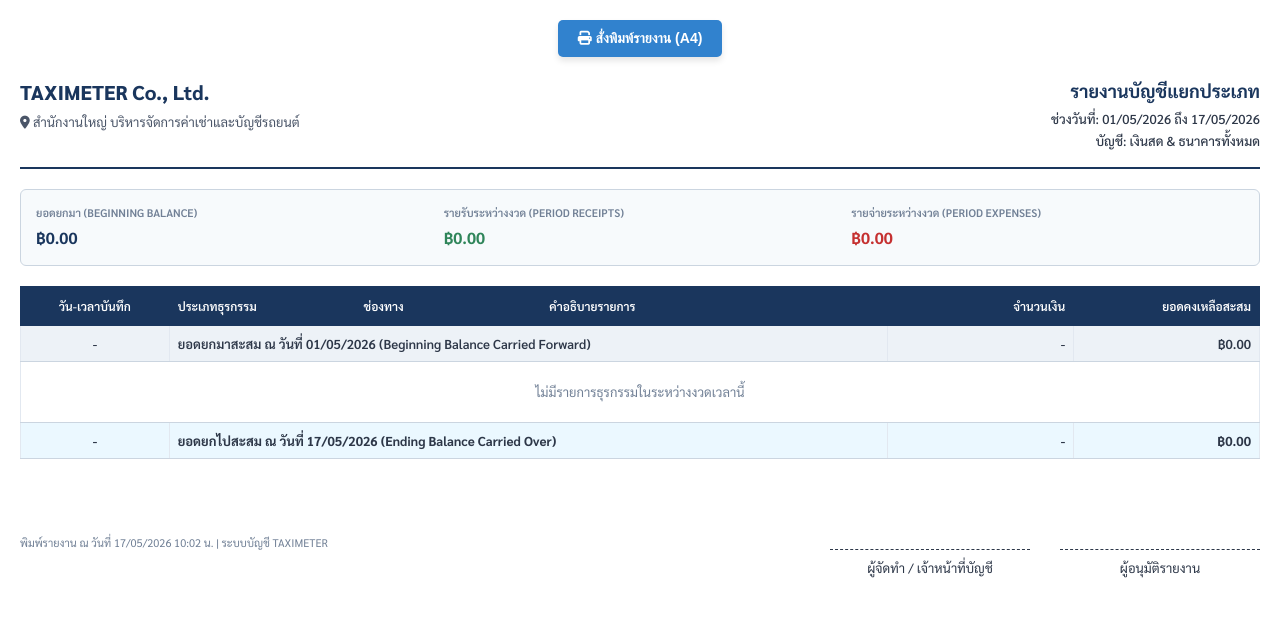
After one commit to anamaomexness-cmd/TAXIMETER, a Flask app: page /admin/ledger/print in a window 1280 px wide. The commit adds this page. Shown: the top 617 px of the page. Run offline with Flask 3, Linux system fonts and the light colour scheme; the visitor is signed in with stand-in values (Sample User, id 1); data that the repository does not hold is empty.

Commit message:
feat: Add print-optimized Cash Ledger Report with Date Range filters

```diff
--- a/app.py
+++ b/app.py
@@ -1221,6 +1221,132 @@ def delete_ledger_transaction(tx_id):
         flash(f"เกิดข้อผิดพลาดในการลบ: {str(e)}", "danger")
     return redirect(url_for('manage_ledger'))
 
+@app.route('/admin/ledger/print')
+@admin_required
+def print_ledger_report():
+    client = supabase_admin if supabase_admin else supabase
+    start_date = request.args.get('start_date')
+    end_date = request.args.get('end_date')
+    method_filter = request.args.get('method', 'all')  # 'all', 'cash', 'bank'
+
+    if not start_date:
+        start_date = date.today().replace(day=1).isoformat()
+    if not end_date:
+        end_date = date.today().isoformat()
+
+    try:
+        txs = client.table('ledger_transactions').select('*').order('transaction_date', desc=False).order('created_at', desc=False).execute().data
+    except Exception as e:
+        print(f"Error fetching ledger for print: {e}")
+        txs = []
+
+    beginning_balance = 0
+    period_transactions = []
+
+    total_income = 0
+    total_expense = 0
+
+    for tx in txs:
+        cat = tx['category']
+        method = tx['payment_method']
+        amt = float(tx['amount'])
+
+        effect = 0
+        if cat == 'income':
+            if method_filter == 'all' or method == method_filter:
+                effect = amt
+        elif cat == 'expense':
+            if method_filter == 'all' or method == method_filter:
+                effect = -amt
+        elif cat == 'bank_deposit':
+            if method_filter == 'all':
+                effect = 0
+            elif method_filter == 'cash':
+                effect = -amt
+            elif method_filter == 'bank':
+                effect = amt
+        elif cat == 'bank_withdrawal':
+            if method_filter == 'all':
+                effect = 0
+            elif method_filter == 'cash':
+                effect = amt
+            elif method_filter == 'bank':
+                effect = -amt
+
+        tx_date = tx['transaction_date'][:10]
+
+        if tx_date < start_date:
+            beginning_balance += effect
+        elif start_date <= tx_date <= end_date:
+            if method_filter == 'all' or method == method_filter or cat in ['bank_deposit', 'bank_withdrawal']:
+                period_transactions.append(tx)
+
+    current_running = beginning_balance
+    report_txs = []
+
+    for tx in period_transactions:
+        cat = tx['category']
+        method = tx['payment_method']
+        amt = float(tx['amount'])
+
+        effect = 0
+        if cat == 'income':
+            if method_filter == 'all' or method == method_filter:
+                effect = amt
+                total_income += amt
+        elif cat == 'expense':
+            if method_filter == 'all' or method == method_filter:
+                effect = -amt
+                total_expense += amt
+        elif cat == 'bank_deposit':
+            if method_filter == 'all':
+                effect = 0
+            elif method_filter == 'cash':
+                effect = -amt
+                total_expense += amt
+            elif method_filter == 'bank':
+                effect = amt
+                total_income += amt
+        elif cat == 'bank_withdrawal':
+            if method_filter == 'all':
+                effect = 0
+            elif method_filter == 'cash':
+                effect = amt
+                total_income += amt
+            elif method_filter == 'bank':
+                effect = -amt
+                total_expense += amt
+
+        current_running += effect
+        tx['running_balance'] = current_running
+        report_txs.append(tx)
+
+    try:
+        start_dt = datetime.strptime(start_date, '%Y-%m-%d')
+        end_dt = datetime.strptime(end_date, '%Y-%m-%d')
+        start_thai = start_dt.strftime('%d/%m/%Y')
+        end_thai = end_dt.strftime('%d/%m/%Y')
+    except Exception:
+        start_thai = start_date
+        end_thai = end_date
+
+    try:
+        config = client.table('system_settings').select('*').single().execute().data
+    except Exception:
+        config = None
+
+    return render_template('admin/ledger_report_print.html',
+                           transactions=report_txs,
+                           start_date=start_thai,
+                           end_date=end_thai,
+                           method_filter=method_filter,
+                           beginning_balance=beginning_balance,
+                           ending_balance=current_running,
+                           total_income=total_income,
+                           total_expense=total_expense,
+                           config=config,
+                           today=datetime.now())
+
 # --- Driver Routes ---
 
 @app.route('/driver')
--- /dev/null
+++ b/templates/admin/ledger_report_print.html
@@ -0,0 +1,297 @@
+<!DOCTYPE html>
+<html lang="th">
+<head>
+    <meta charset="UTF-8">
+    <title>รายงานบัญชีแยกประเภท - TAXIMETER</title>
+    <link href="https://fonts.googleapis.com/css2?family=Sarabun:wght@300;400;500;600;700;800&display=swap" rel="stylesheet">
+    <link rel="stylesheet" href="https://cdnjs.cloudflare.com/ajax/libs/font-awesome/6.4.0/css/all.min.css">
+    <style>
+        :root {
+            --primary: #1a365d;
+            --text: #2d3748;
+            --border: #cbd5e0;
+        }
+        body {
+            font-family: 'Sarabun', sans-serif;
+            color: var(--text);
+            margin: 0;
+            padding: 20px;
+            font-size: 13px;
+            line-height: 1.5;
+            background-color: #fff;
+        }
+        .header {
+            display: flex;
+            justify-content: space-between;
+            align-items: flex-start;
+            border-bottom: 2px solid var(--primary);
+            padding-bottom: 15px;
+            margin-bottom: 20px;
+        }
+        .company-info h1 {
+            font-size: 20px;
+            font-weight: 800;
+            color: var(--primary);
+            margin: 0 0 5px 0;
+        }
+        .company-info p {
+            margin: 2px 0;
+            color: #4a5568;
+        }
+        .report-title {
+            text-align: right;
+        }
+        .report-title h2 {
+            font-size: 18px;
+            font-weight: 700;
+            margin: 0 0 5px 0;
+            color: var(--primary);
+        }
+        .report-title p {
+            margin: 2px 0;
+            font-weight: 500;
+        }
+        .meta-grid {
+            display: grid;
+            grid-template-columns: repeat(3, 1fr);
+            gap: 15px;
+            margin-bottom: 20px;
+            background-color: #f7fafc;
+            border: 1px solid var(--border);
+            padding: 15px;
+            border-radius: 6px;
+        }
+        .meta-card {
+            display: flex;
+            flex-direction: column;
+        }
+        .meta-card .label {
+            font-weight: 600;
+            color: #718096;
+            margin-bottom: 4px;
+            font-size: 11px;
+            text-transform: uppercase;
+        }
+        .meta-card .value {
+            font-size: 16px;
+            font-weight: 700;
+            color: var(--primary);
+        }
+        table {
+            width: 100%;
+            border-collapse: collapse;
+            margin-bottom: 25px;
+        }
+        th {
+            background-color: var(--primary);
+            color: white;
+            font-weight: 600;
+            text-align: left;
+            padding: 10px 8px;
+            font-size: 12px;
+            border: 1px solid var(--primary);
+        }
+        td {
+            padding: 8px;
+            border-bottom: 1px solid var(--border);
+            border-left: 1px solid #e2e8f0;
+            border-right: 1px solid #e2e8f0;
+        }
+        .text-right {
+            text-align: right;
+        }
+        .text-center {
+            text-align: center;
+        }
+        .font-bold {
+            font-weight: 700;
+        }
+        .beginning-row {
+            background-color: #edf2f7;
+            font-weight: 600;
+        }
+        .ending-row {
+            background-color: #ebf8ff;
+            font-weight: 700;
+        }
+        .income-text {
+            color: #2f855a;
+        }
+        .expense-text {
+            color: #c53030;
+        }
+        .footer {
+            margin-top: 50px;
+            display: flex;
+            justify-content: space-between;
+            align-items: center;
+        }
+        .signature-box {
+            width: 200px;
+            text-align: center;
+        }
+        .signature-line {
+            border-bottom: 1px dashed var(--text);
+            margin-bottom: 8px;
+            height: 40px;
+        }
+        .print-btn-container {
+            text-align: center;
+            margin-bottom: 20px;
+        }
+        .btn {
+            background-color: #3182ce;
+            color: white;
+            border: none;
+            padding: 10px 20px;
+            font-size: 14px;
+            font-weight: 600;
+            border-radius: 5px;
+            cursor: pointer;
+            box-shadow: 0 4px 6px rgba(0,0,0,0.1);
+        }
+        .btn:hover {
+            background-color: #2b6cb0;
+        }
+        @media print {
+            .print-btn-container {
+                display: none;
+            }
+            body {
+                padding: 0;
+            }
+            @page {
+                size: A4;
+                margin: 1.5cm;
+            }
+        }
+    </style>
+</head>
+<body>
+    <div class="print-btn-container">
+        <button class="btn" onclick="window.print()"><i class="fa fa-print"></i> สั่งพิมพ์รายงาน (A4)</button>
+    </div>
+
+    <div class="header">
+        <div class="company-info">
+            {% if config %}
+            <h1>{{ config.lessor_name }}</h1>
+            <p><i class="fa fa-map-marker-alt"></i> {{ config.lessor_address }}</p>
+            <p><i class="fa fa-id-card"></i> เลขประจำตัวผู้เสียภาษี: {{ config.lessor_id }}</p>
+            {% else %}
+            <h1>TAXIMETER Co., Ltd.</h1>
+            <p><i class="fa fa-map-marker-alt"></i> สำนักงานใหญ่ บริหารจัดการค่าเช่าและบัญชีรถยนต์</p>
+            {% endif %}
+        </div>
+        <div class="report-title">
+            <h2>รายงานบัญชีแยกประเภท</h2>
+            <p>ช่วงวันที่: {{ start_date }} ถึง {{ end_date }}</p>
+            <p>บัญชี: {% if method_filter == 'all' %}เงินสด & ธนาคารทั้งหมด{% elif method_filter == 'cash' %}เฉพาะเงินสดในมือ (Cash Hand){% else %}เฉพาะบัญชีธนาคาร (Bank Balance){% endif %}</p>
+        </div>
+    </div>
+
+    <div class="meta-grid">
+        <div class="meta-card">
+            <span class="label">ยอดยกมา (Beginning Balance)</span>
+            <span class="value">฿{{ "{:,.2f}".format(beginning_balance) }}</span>
+        </div>
+        <div class="meta-card">
+            <span class="label">รายรับระหว่างงวด (Period Receipts)</span>
+            <span class="value" style="color: #2f855a;">฿{{ "{:,.2f}".format(total_income) }}</span>
+        </div>
+        <div class="meta-card">
+            <span class="label">รายจ่ายระหว่างงวด (Period Expenses)</span>
+            <span class="value" style="color: #c53030;">฿{{ "{:,.2f}".format(total_expense) }}</span>
+        </div>
+    </div>
+
+    <table>
+        <thead>
+            <tr>
+                <th style="width: 12%;" class="text-center">วัน-เวลาบันทึก</th>
+                <th style="width: 15%;">ประเภทธุรกรรม</th>
+                <th style="width: 15%;">ช่องทาง</th>
+                <th>คำอธิบายรายการ</th>
+                <th style="width: 15%; text-align: right;">จำนวนเงิน</th>
+                <th style="width: 15%; text-align: right;">ยอดคงเหลือสะสม</th>
+            </tr>
+        </thead>
+        <tbody>
+            <!-- Beginning Balance row -->
+            <tr class="beginning-row">
+                <td class="text-center">-</td>
+                <td colspan="3">ยอดยกมาสะสม ณ วันที่ {{ start_date }} (Beginning Balance Carried Forward)</td>
+                <td class="text-right">-</td>
+                <td class="text-right">฿{{ "{:,.2f}".format(beginning_balance) }}</td>
+            </tr>
+
+            {% for tx in transactions %}
+            <tr>
+                <td class="text-center">{{ tx.transaction_date[:10] }}</td>
+                <td>
+                    {% if tx.category == 'income' %}
+                    <span class="income-text"><i class="fa fa-plus-circle"></i> รายรับ</span>
+                    {% elif tx.category == 'expense' %}
+                    <span class="expense-text"><i class="fa fa-minus-circle"></i> รายจ่าย</span>
+                    {% elif tx.category == 'bank_deposit' %}
+                    <span><i class="fa fa-arrow-right"></i> นำฝากธนาคาร</span>
+                    {% elif tx.category == 'bank_withdrawal' %}
+                    <span><i class="fa fa-arrow-left"></i> ถอนเงินสด</span>
+                    {% endif %}
+                </td>
+                <td>
+                    {% if tx.payment_method == 'cash' %}
+                    <span>เงินสด</span>
+                    {% else %}
+                    <span>ธนาคาร</span>
+                    {% endif %}
+                </td>
+                <td>{{ tx.description }}</td>
+                <td class="text-right font-bold {% if tx.category == 'income' %}income-text{% elif tx.category == 'expense' %}expense-text{% endif %}">
+                    {% if tx.category == 'income' %}+{% elif tx.category == 'expense' %}-{% endif %}฿{{ "{:,.2f}".format(tx.amount) }}
+                </td>
+                <td class="text-right font-bold">฿{{ "{:,.2f}".format(tx.running_balance) }}</td>
+            </tr>
+            {% else %}
+            <tr>
+                <td colspan="6" class="text-center" style="padding: 20px; color: #718096;">
+                    ไม่มีรายการธุรกรรมในระหว่างงวดเวลานี้
+                </td>
+            </tr>
+            {% endfor %}
+
+            <!-- Ending Balance row -->
+            <tr class="ending-row">
+                <td class="text-center">-</td>
+                <td colspan="3">ยอดยกไปสะสม ณ วันที่ {{ end_date }} (Ending Balance Carried Over)</td>
+                <td class="text-right">-</td>
+                <td class="text-right">฿{{ "{:,.2f}".format(ending_balance) }}</td>
+            </tr>
+        </tbody>
+    </table>
+
+    <div class="footer">
+        <div style="font-size: 11px; color: #718096;">
+            พิมพ์รายงาน ณ วันที่ {{ today.strftime('%d/%m/%Y %H:%M') }} น. | ระบบบัญชี TAXIMETER
+        </div>
+        <div style="display: flex; gap: 30px;">
+            <div class="signature-box">
+                <div class="signature-line"></div>
+                <div>ผู้จัดทำ / เจ้าหน้าที่บัญชี</div>
+            </div>
+            <div class="signature-box">
+                <div class="signature-line"></div>
+                <div>ผู้อนุมัติรายงาน</div>
+            </div>
+        </div>
+    </div>
+
+    <script>
+        window.addEventListener('load', function() {
+            setTimeout(function() {
+                window.print();
+            }, 500);
+        });
+    </script>
+</body>
+</html>
```
Also changed, not shown: templates/admin/ledger.html (+39 -0 lines).
